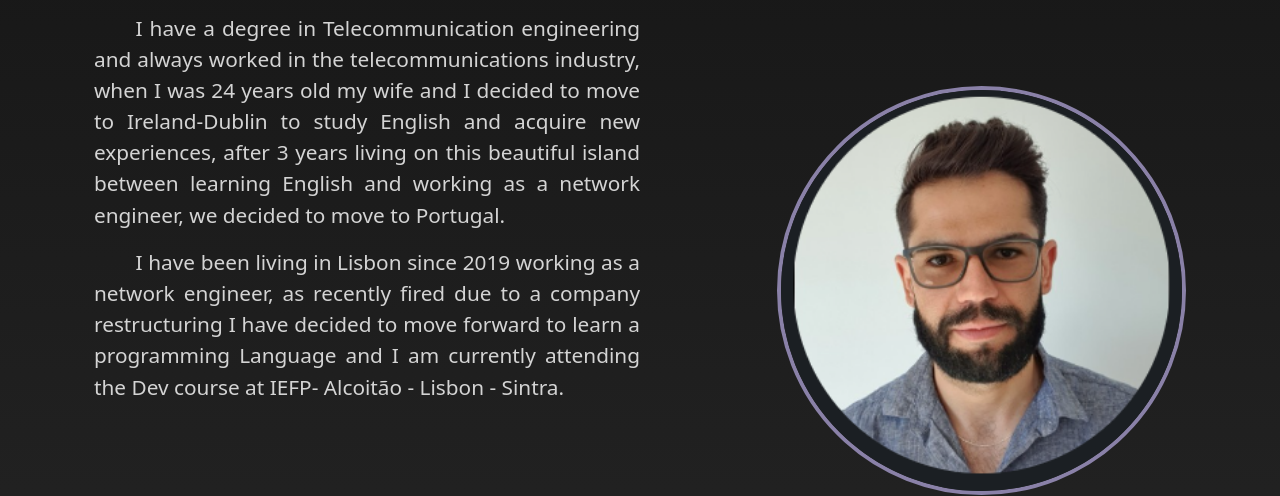
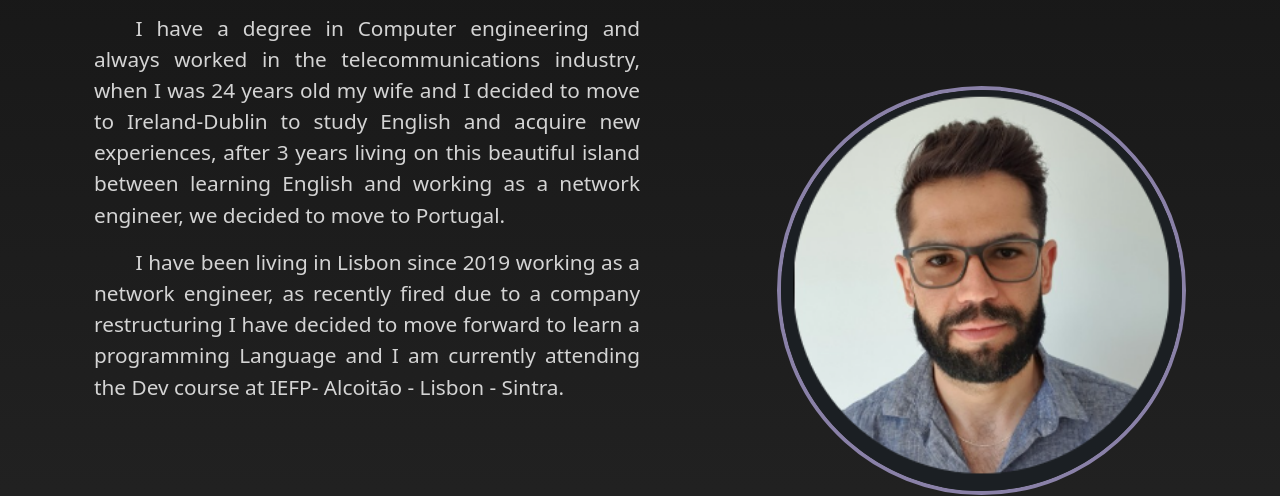
Before and after one commit to phillipesobrinho/Autobiografia, a plain HTML site: page index.html in a window 1280 px wide. Shown: the part 320-816 px from the top of the page. Drawn offline with nearby package versions, Linux system fonts and the light colour scheme.

Commit message:
Update index.html

```diff
--- a/index.html
+++ b/index.html
@@ -31,7 +31,7 @@
     <div class="container g-5 sobre" id="s-sobre">
         <div class="itens-sobre">
             <h1>Who I am?</h1>
-           <p>My name is Phillipe Sobrinho from Brazil, I'm 33 years old and I currently living in Portugal.</p> <p> I have a degree in Telecommunication engineering and always worked in the telecommunications industry, when I was 24 years old my wife and I decided to move to Ireland-Dublin to study English and acquire new experiences, after 3 years living on this beautiful island between learning English and working as a network engineer, we decided to move to Portugal.</p> <p>I have been living in Lisbon since 2019 working as a network engineer, as recently fired due to a company restructuring I have decided to move forward to learn a programming Language and I am currently attending the Dev course at IEFP- Alcoitão - Lisbon - Sintra.</p>
+           <p>My name is Phillipe Sobrinho from Brazil, I'm 33 years old and I currently living in Portugal.</p> <p> I have a degree in Computer engineering and always worked in the telecommunications industry, when I was 24 years old my wife and I decided to move to Ireland-Dublin to study English and acquire new experiences, after 3 years living on this beautiful island between learning English and working as a network engineer, we decided to move to Portugal.</p> <p>I have been living in Lisbon since 2019 working as a network engineer, as recently fired due to a company restructuring I have decided to move forward to learn a programming Language and I am currently attending the Dev course at IEFP- Alcoitão - Lisbon - Sintra.</p>
             <br> <br>
         </div>
         <div class="img-sobre">
```
